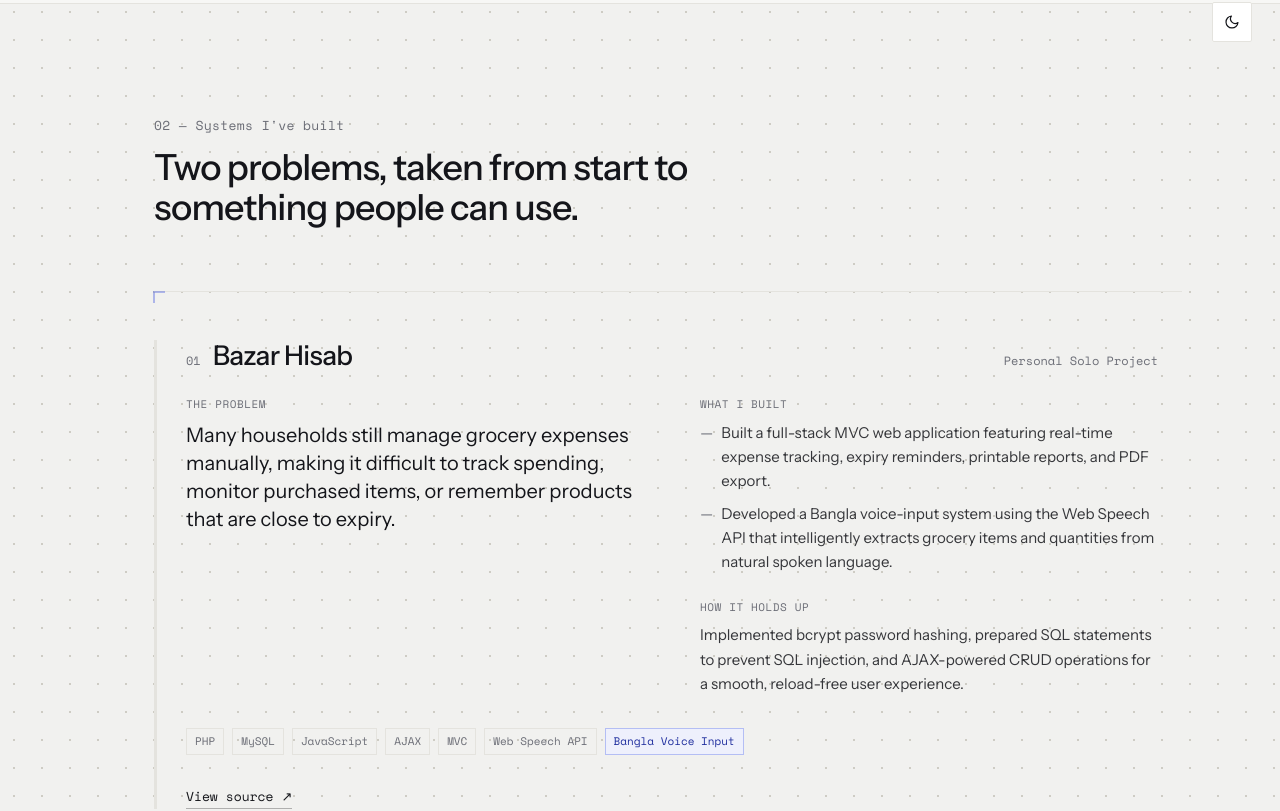
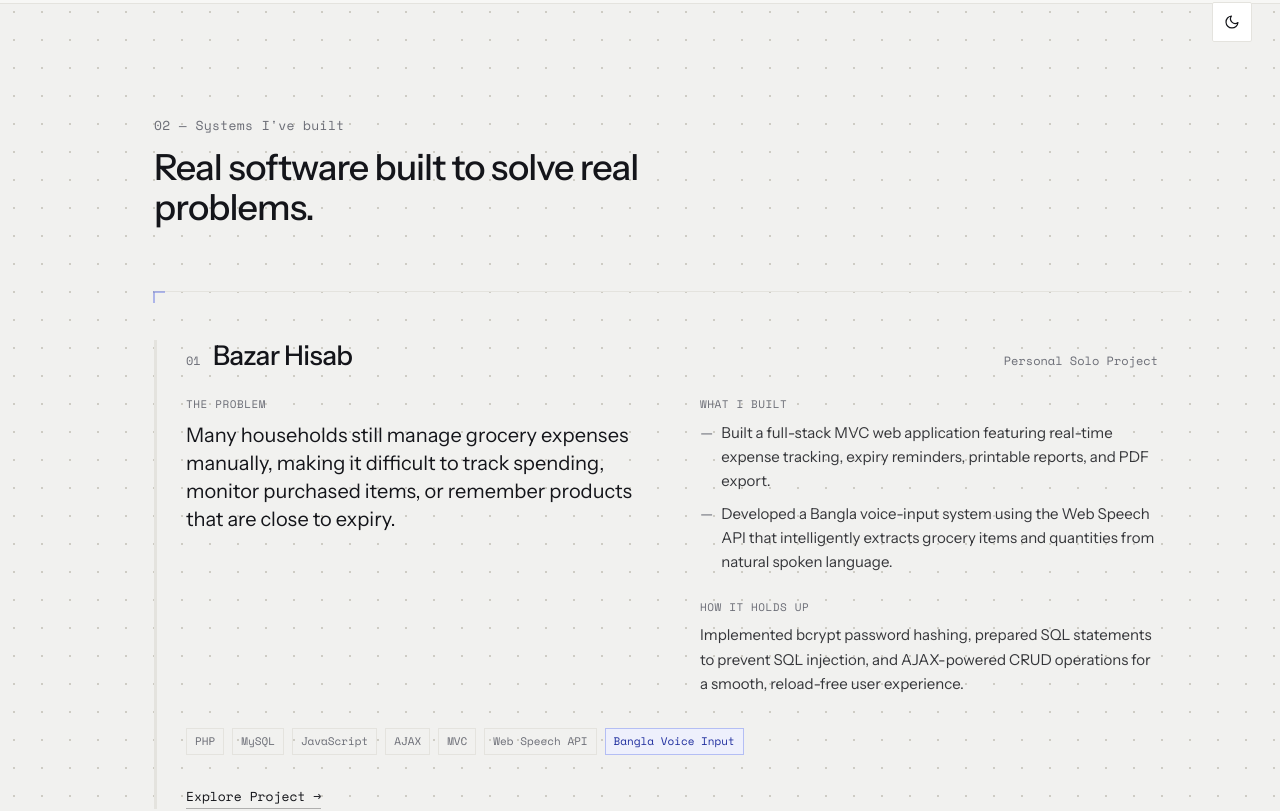
Before and after one commit to UdayDey-Boss/UdayDey-Boss.github.io, a Next.js app: page / in a window 1280 px wide. Shown: the part 730-1541 px from the top of the page. Built offline with nearby package versions, Linux system fonts and the light colour scheme.

Commit message:
Update header and link text in Systems component

```diff
--- a/components/Systems.tsx
+++ b/components/Systems.tsx
@@ -19,7 +19,7 @@ export default function Systems() {
           02 — Systems I&apos;ve built
         </p>
         <h2 className="text-3xl md:text-4xl font-medium tracking-tight max-w-xl mb-14 md:mb-16">
-          Two problems, taken from start to something people can use.
+          Real software built to solve real problems.
         </h2>
 
         <div className="flex flex-col">
@@ -123,7 +123,7 @@ export default function Systems() {
                   rel="noopener noreferrer"
                   className="mt-8 inline-flex items-center gap-1.5 font-mono text-[13px] text-ink border-b border-ink/30 pb-0.5 transition-colors duration-200 hover:border-ink"
                 >
-                  View source ↗
+                  Explore Project →
                 </a>
               </motion.article>
             );
```
